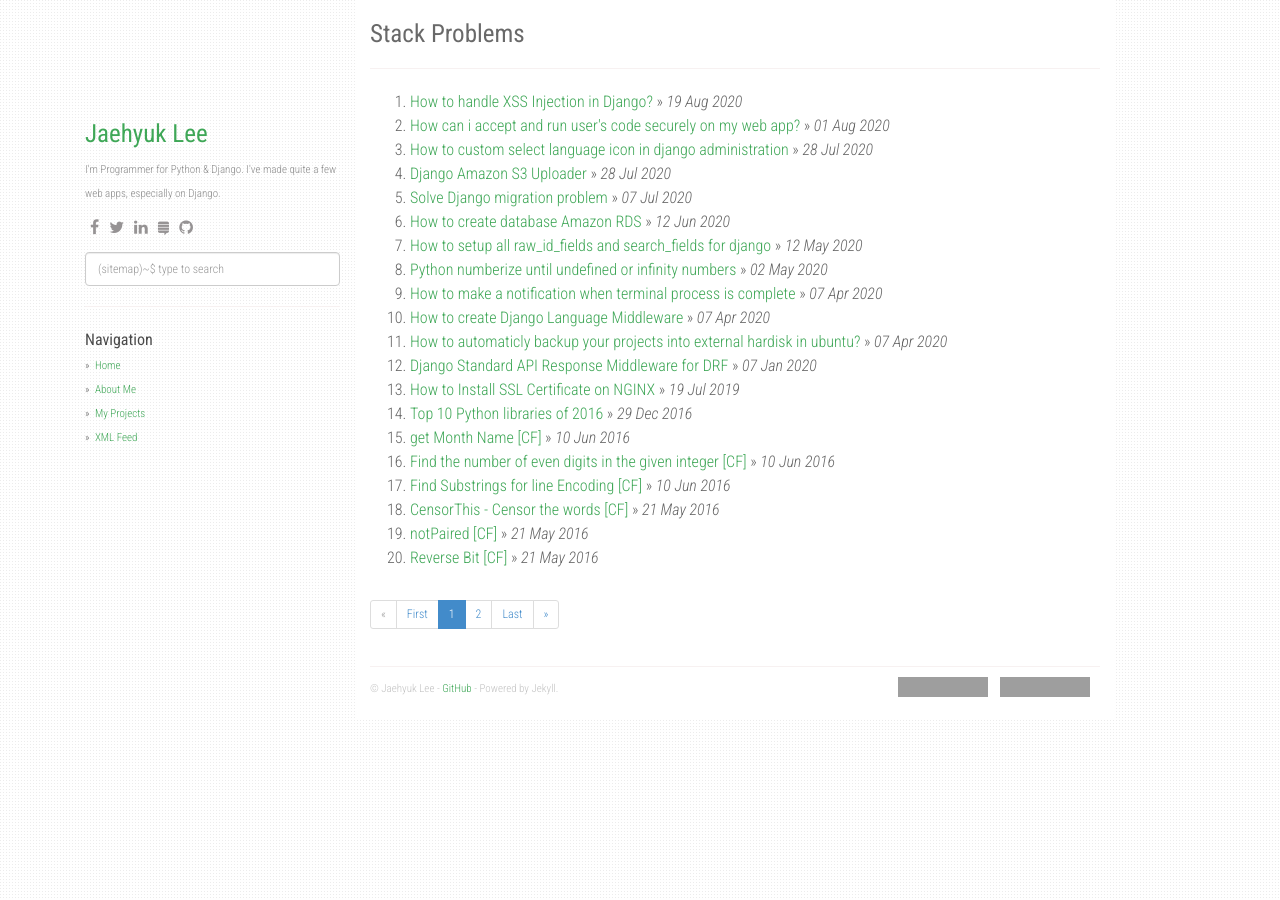
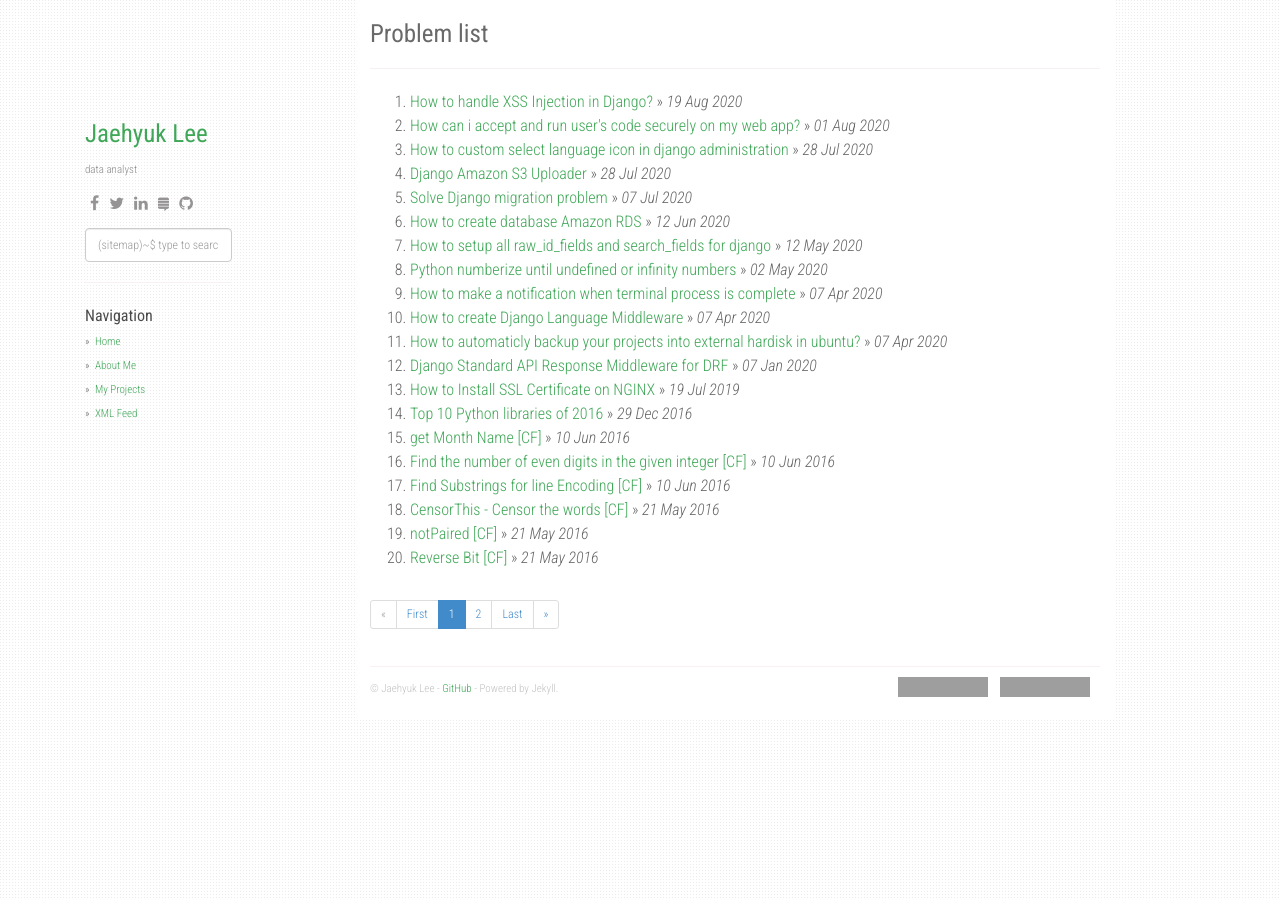
Before and after one commit to lee0429/lee0429.github.io, a Jekyll site: the page built from index.html, in a window 1280 px wide. Built offline with Jekyll 4.4.1, drawn with Linux system fonts in a browser that asks for light colours; nearby versions of some CDN libraries; the list of posts is cut into pages by our own code; grey boxes are pictures that could not be loaded.

Commit message:
Theme changed4

```diff
--- a/_config.yml
+++ b/_config.yml
@@ -1,9 +1,9 @@
-title: Stack Problems
+title: Problem list
 description: My Personal Stack Problems
 author: Jaehyuk Lee
 github: https://github.com/lee0429
-about: I'm Programmer for Python & Django. I've made quite a few web apps, especially on Django.
-disqus_shortname: stackproblems
+about: data analyst
+disqus_shortname: List
 google_analytics: UA-XXXXXXXX-Y
 
 enableTags: true
@@ -24,7 +24,7 @@ social:
     - icon: fa-stack-exchange
       link: "#"
     - icon: fa-github
-      link: "https://github.com/leeo429"
+      link: "https://github.com/lee0429"
 
 share:
   twitter_username: github.io
```
